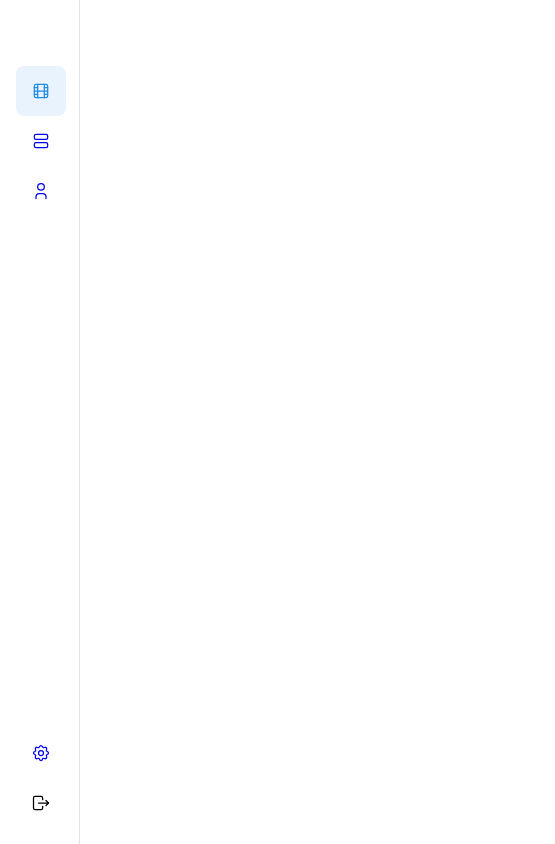
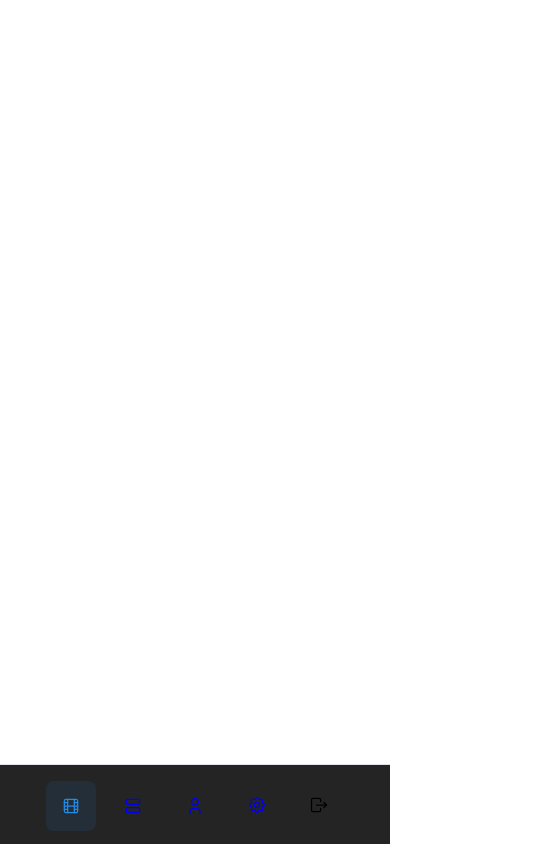
Before and after one commit to ToxicCreator/cinema-loop, a Next.js app: page / in a window 390 px wide. Shown: the whole page, 555 px wide, since content can reach past the window. Built offline with nearby package versions, Linux system fonts and the light colour scheme.

Commit message:
feat: navbar media query

```diff
--- a/app/layout.tsx
+++ b/app/layout.tsx
@@ -1,9 +1,10 @@
 import React from 'react';
-import { MantineProvider, ColorSchemeScript, Flex } from '@mantine/core';
+import { MantineProvider, ColorSchemeScript, Flex, em } from '@mantine/core';
 import { NavbarMinimal } from '@/widgets/navbar-minimal';
 import { theme } from '../theme';
 import '@mantine/core/styles.css';
 import '@mantine/carousel/styles.css';
+import { useMediaQuery } from '@mantine/hooks';
 
 
 export default function RootLayout({ children }: { children: any }) {
@@ -19,7 +20,16 @@ export default function RootLayout({ children }: { children: any }) {
       <body>
         <MantineProvider theme={theme}>
           <NavbarMinimal />
-          <Flex wrap="wrap" align="center" justify="center" ml={80} p={12}>
+          <Flex
+            wrap="wrap"
+            align="center"
+            justify="center"
+            ml={{
+              base: 0,
+              sm: 80,
+            }}
+            p={12}
+          >
             {children}
           </Flex>
         </MantineProvider>
--- a/widgets/navbar-minimal/index.tsx
+++ b/widgets/navbar-minimal/index.tsx
@@ -1,7 +1,7 @@
 "use client"
 
 import { useState } from 'react';
-import { Tooltip, UnstyledButton, Stack, rem } from '@mantine/core';
+import { Tooltip, UnstyledButton, Flex, rem } from '@mantine/core';
 import {
   IconUser,
   IconSettings,
@@ -29,7 +29,11 @@ function NavbarLink(props: NavbarLinkProps) {
     onClick
   } = props;
   return (
-    <Tooltip label={label} position="right" transitionProps={{ duration: 0 }}>
+    <Tooltip
+      label={label}
+      position="right"
+      transitionProps={{ duration: 0 }}
+    >
       <Link href={href}>
         <UnstyledButton onClick={onClick} className={classes.link} data-active={active || undefined}>
           <Icon style={{ width: rem(20), height: rem(20) }} stroke={1.5} />
@@ -60,12 +64,34 @@ export function NavbarMinimal() {
   return (
     <nav className={classes.navbar}>
       <div className={classes.navbarMain}>
-        <Stack justify="center" gap={0}>
+        <Flex
+          justify="center"
+          align="center"
+          gap={{
+            base: 12,
+            sm: 8
+          }}
+          direction={{
+            base: "row",
+            sm: "column"
+          }}
+        >
           {links}
-        </Stack>
+        </Flex>
       </div>
 
-      <Stack justify="center" gap={0}>
+      <Flex
+        justify="center"
+        align="center"
+        gap={{
+          base: 12,
+          sm: 8
+        }}
+        direction={{
+          base: "row",
+          sm: "column"
+        }}
+      >
         <NavbarLink
           icon={IconSettings}
           label="Settings"
@@ -78,7 +104,7 @@ export function NavbarMinimal() {
             <IconLogout style={{ width: rem(20), height: rem(20) }} stroke={1.5} />
           </UnstyledButton>
         </Tooltip>
-      </Stack>
+      </Flex>
     </nav>
   );
 }
--- a/widgets/navbar-minimal/styles.module.css
+++ b/widgets/navbar-minimal/styles.module.css
@@ -1,16 +1,39 @@
 .navbar {
   position: fixed;
+  display: flex;
+  flex-direction: column;
+  justify-content: space-between;
+
   width: rem(80px);
   height: 100vh;
+
   padding: var(--mantine-spacing-md);
-  display: flex;
-  flex-direction: column;
+
   border-right: rem(1px) solid light-dark(var(--mantine-color-gray-3), var(--mantine-color-dark-4));
+  z-index: 1;
+
+  @media (max-width: 768px) {
+    flex-direction: row;
+    justify-content: center;
+    gap: 12px;
+    bottom: 0;
+
+    height: rem(80px);
+    width: 100vw;
+
+    background-color: rgb(36, 36, 36);
+
+    border-right: 0;
+    border-top: rem(1px) solid light-dark(var(--mantine-color-gray-3), var(--mantine-color-dark-4));
+  }
 }
 
 .navbarMain {
-  flex: 1;
   margin-top: rem(50px);
+
+  @media (max-width: 768px) {
+    margin-top: 0;
+  }
 }
 
 .link {
```
